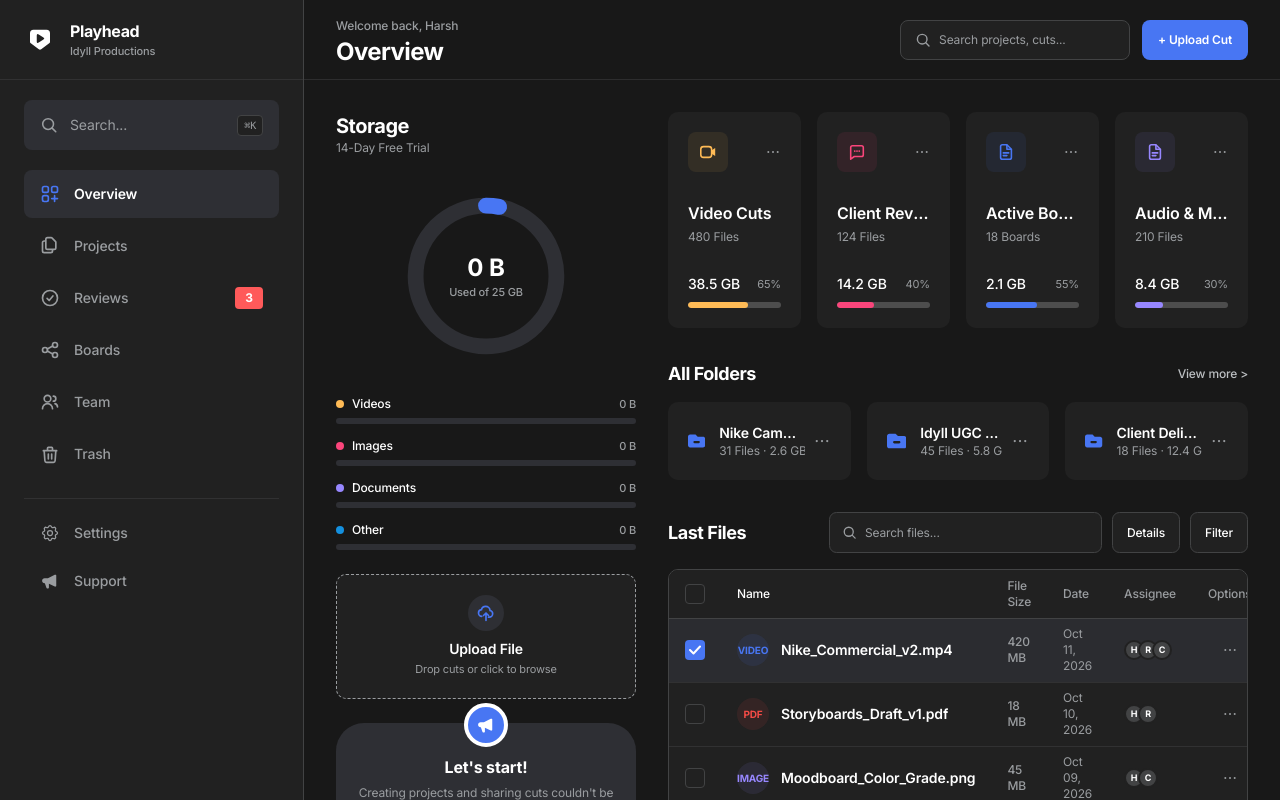
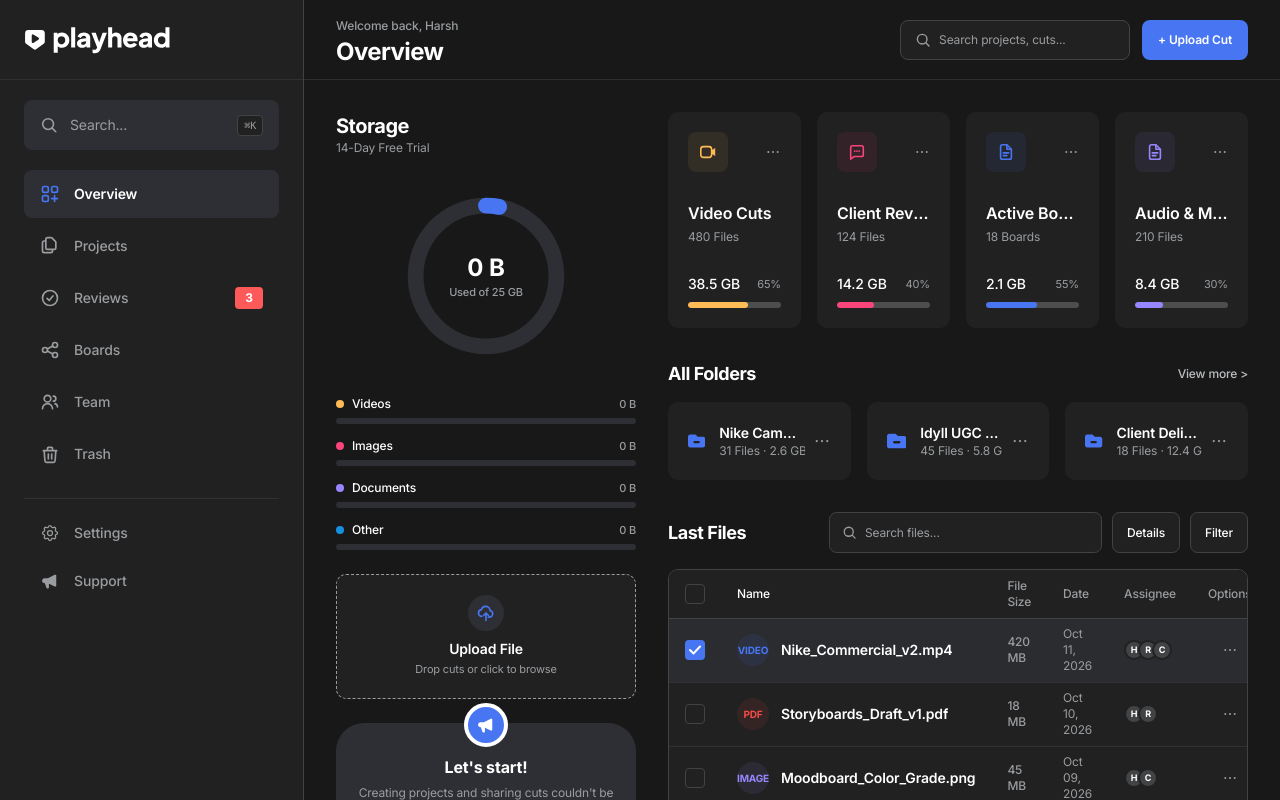
Before and after one commit to spydercreations-git/playhead, a Next.js app in the folder apps/web/: page / in a window 1280 px wide. Shown: the top 800 px of the page. Built offline with nearby package versions, Linux system fonts and the light colour scheme.

Commit message:
fix(ui): use official playhead-logo-white.svg exclusively in sidebar header

```diff
--- a/apps/web/src/components/layout/sidebar.tsx
+++ b/apps/web/src/components/layout/sidebar.tsx
@@ -4,7 +4,7 @@ import React from "react";
 import Link from "next/link";
 import { usePathname } from "next/navigation";
 import {
-  PlayheadLogo,
+  PlayheadLogoWithText,
   OverviewIcon,
   ProjectIcon,
   ReviewsIcon,
@@ -54,19 +54,11 @@ export function Sidebar({ isOpen, onClose }: SidebarProps) {
           isOpen ? "translate-x-0" : "-translate-x-full"
         }`}
       >
-        {/* Top Header: Logo + Company */}
+        {/* Top Header: Official Playhead Logo */}
         <div className="flex h-20 items-center justify-between px-6 border-b border-[#424344]/50">
-          <div className="flex items-center gap-3.5">
-            <PlayheadLogo size={32} color="#FFFFFF" />
-            <div className="flex flex-col">
-              <span className="text-base font-bold text-white tracking-tight">
-                Playhead
-              </span>
-              <span className="text-[11px] text-[#9A9DA0] font-medium">
-                Idyll Productions
-              </span>
-            </div>
-          </div>
+          <Link href="/" className="flex items-center">
+            <PlayheadLogoWithText width={148} color="#FFFFFF" />
+          </Link>
 
           <button
             onClick={onClose}
```
